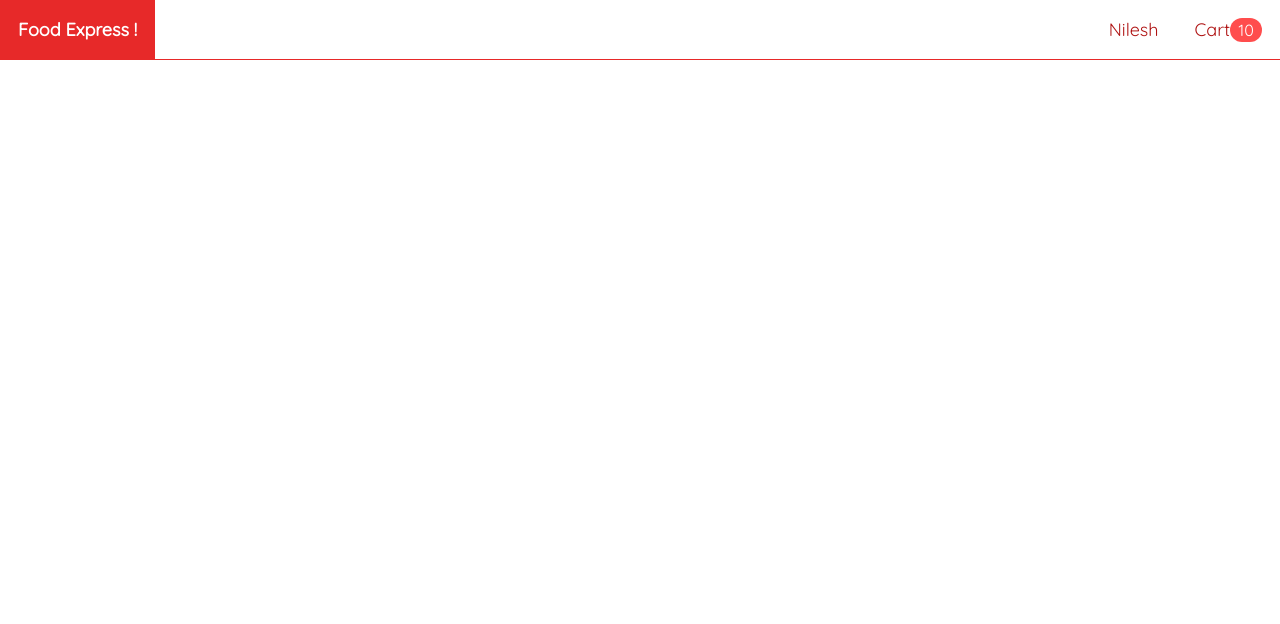
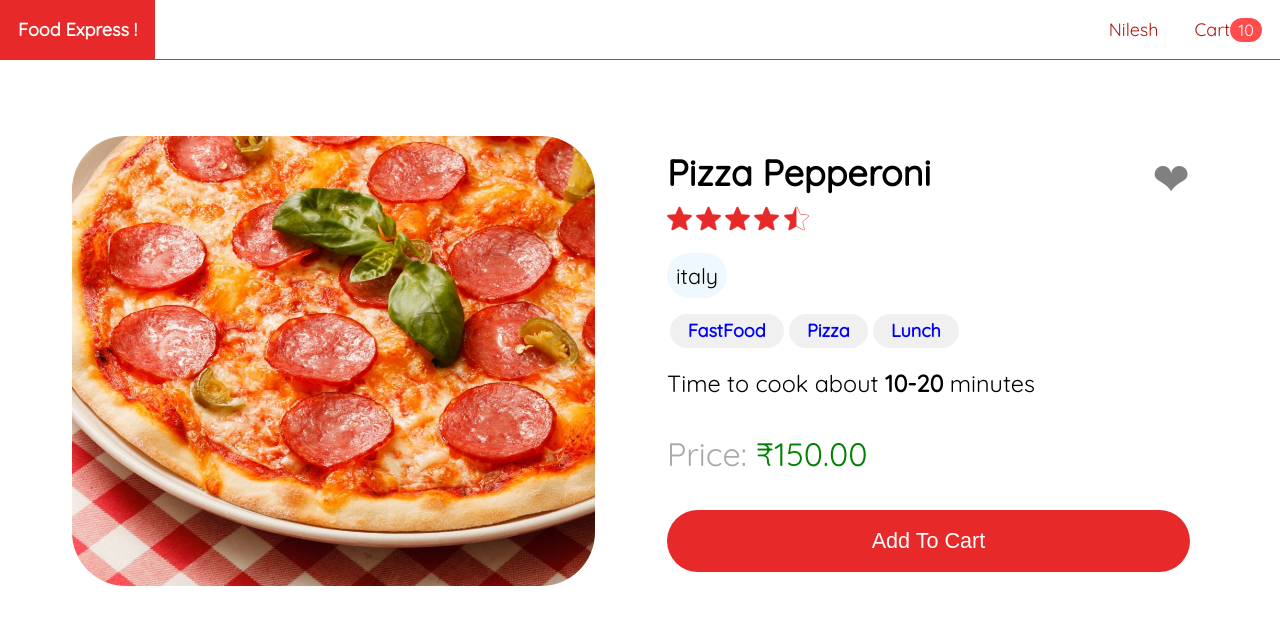
Before and after one commit to Nilesh410/FoodExpress-REACT-JS, a React (Create React App) app in the folder frontend/: page /food/1 in a window 1280 px wide. Shown: the top 624 px of the page. Built offline with nearby package versions, Linux system fonts and the light colour scheme.

Commit message:
Adding Food Page

```diff
--- a/frontend/src/AppRoutes.js
+++ b/frontend/src/AppRoutes.js
@@ -1,5 +1,6 @@
 import React from 'react'
 import { Route, Routes } from 'react-router-dom';
+import FoodPage from './pages/FoodPage/FoodPage';
 import HomePage from './pages/Home/HomePage';
 export default function AppRoutes() {
   return (
@@ -7,6 +8,7 @@
         <Route path="/" element={<HomePage/>}/>
         <Route path="/search/:searchTerm" element={<HomePage />} />
         <Route path="/tag/:tag" element={<HomePage />} />
+        <Route path='/food/:id' element={<FoodPage />} />
     </Routes>
   );
 }
--- /dev/null
+++ b/frontend/src/components/NotFound/NotFound.js
@@ -0,0 +1,9 @@
+import React from 'react'
+import classes from './notFound.module.css';
+export default function NotFound() {
+  return (
+    <div>
+       NotFound
+    </div>
+  )
+}
--- /dev/null
+++ b/frontend/src/pages/FoodPage/FoodPage.js
@@ -0,0 +1,82 @@
+import React, { useEffect, useState } from 'react';
+import { useNavigate, useParams } from 'react-router-dom';
+import Price from '../../components/Price/Price';
+import StarRating from '../../components/StarRating/StarRating';
+import Tags from '../../components/Tags/Tags';
+// import { useCart } from '../../hooks/useCart';
+import { getById } from '../../services/foodService';
+import classes from './foodPage.module.css';
+import NotFound from '../../components/NotFound/NotFound';
+export default function FoodPage() {
+  const [food, setFood] = useState({});
+  const { id } = useParams();
+  //const { addToCart } = useCart();
+  const navigate = useNavigate();
+
+  const handleAddToCart = () => {
+    // addToCart(food);
+    // navigate('/cart');
+  };
+
+  useEffect(() => {
+    getById(id).then(setFood);
+  }, [id]);
+  return (
+    <>
+      {!food ? (
+        <NotFound message="Food Not Found!" linkText="Back To Homepage" />
+      ) : (
+        <div className={classes.container}>
+          <img
+            className={classes.image}
+            src={`/foods/${food.imageUrl}`}
+            alt={food.name}
+          />
+
+          <div className={classes.details}>
+            <div className={classes.header}>
+              <span className={classes.name}>{food.name}</span>
+              <span
+                className={`${classes.favorite} ${
+                  food.favorite ? '' : classes.not
+                }`}
+              >
+                ❤
+              </span>
+            </div>
+            <div className={classes.rating}>
+              <StarRating stars={food.stars} size={25} />
+            </div>
+
+            <div className={classes.origins}>
+              {food.origins?.map(origin => (
+                <span key={origin}>{origin}</span>
+              ))}
+            </div>
+
+            <div className={classes.tags}>
+              {food.tags && (
+                <Tags
+                  tags={food.tags.map(tag => ({ name: tag }))}
+                  forFoodPage={true}
+                />
+              )}
+            </div>
+
+            <div className={classes.cook_time}>
+              <span>
+                Time to cook about <strong>{food.cookTime}</strong> minutes
+              </span>
+            </div>
+
+            <div className={classes.price}>
+              <Price price={food.price} />
+            </div>
+
+            <button onClick={handleAddToCart}>Add To Cart</button>
+          </div>
+        </div>
+      )}
+    </>
+  );
+}
--- /dev/null
+++ b/frontend/src/pages/FoodPage/foodPage.module.css
@@ -0,0 +1,100 @@
+.container {
+    display: flex;
+    justify-content: center;
+    align-items: center;
+    flex-wrap: wrap;
+    margin: 3rem;
+  }
+
+  .container > * {
+    min-width: 25rem;
+    max-width: 40rem;
+  }
+
+  .image {
+    border-radius: 3rem;
+    flex: 1 0;
+    object-fit: cover;
+    height: 25rem;
+    margin: 1rem;
+  }
+
+  .details {
+    width: 100%;
+    display: flex;
+    flex-direction: column;
+    flex: 1 0;
+    border-radius: 3rem;
+    padding: 2rem;
+    color: black;
+    margin-left: 1rem;
+  }
+
+  .header {
+    display: flex;
+    justify-content: space-between;
+  }
+
+  .name {
+    font-size: 2rem;
+    font-weight: bold;
+  }
+
+  .favorite {
+    color: #e72929;
+    font-size: 2.5rem;
+  }
+
+  .favorite.not {
+    color: grey;
+  }
+
+  .origins {
+    display: flex;
+    flex-wrap: wrap;
+    margin: 0.7rem 0;
+  }
+
+  .origins > span {
+    padding: 0.5rem;
+    font-size: 1.2rem;
+    margin: 0.5rem 0.5rem 0 0;
+    border-radius: 2rem;
+    background-color: aliceblue;
+  }
+
+  .cook_time {
+    margin-top: 1rem;
+  }
+
+  .cook_time span {
+    padding: 0.6rem 2rem 0.6rem 0;
+    border-radius: 10rem;
+    font-size: 1.3rem;
+  }
+
+  .price {
+    font-size: 1.8rem;
+    margin: 2rem 2rem 2rem 0;
+    color: green;
+  }
+
+  .price::before {
+    content: 'Price: ';
+    color: darkgrey;
+  }
+
+  .container button {
+    color: white;
+    background-color: #e72929;
+    border: none;
+    font-size: 1.2rem;
+    padding: 1rem;
+    border-radius: 10rem;
+    outline: none;
+  }
+
+  .container button:hover {
+    opacity: 0.9;
+    cursor: pointer;
+  }
--- a/frontend/src/services/foodService.js
+++ b/frontend/src/services/foodService.js
@@ -12,4 +12,7 @@
 export const getAllByTag = async tag => {
     if (tag==='All') return getAll();
     return sample_foods.filter(item=>item.tags?.includes(tag));
-}
+};
+
+export const getById= async foodId =>
+    sample_foods.find(item=> item.id===foodId);
```
Also changed, not shown: frontend/src/components/NotFound/notFound.module.css (added).
